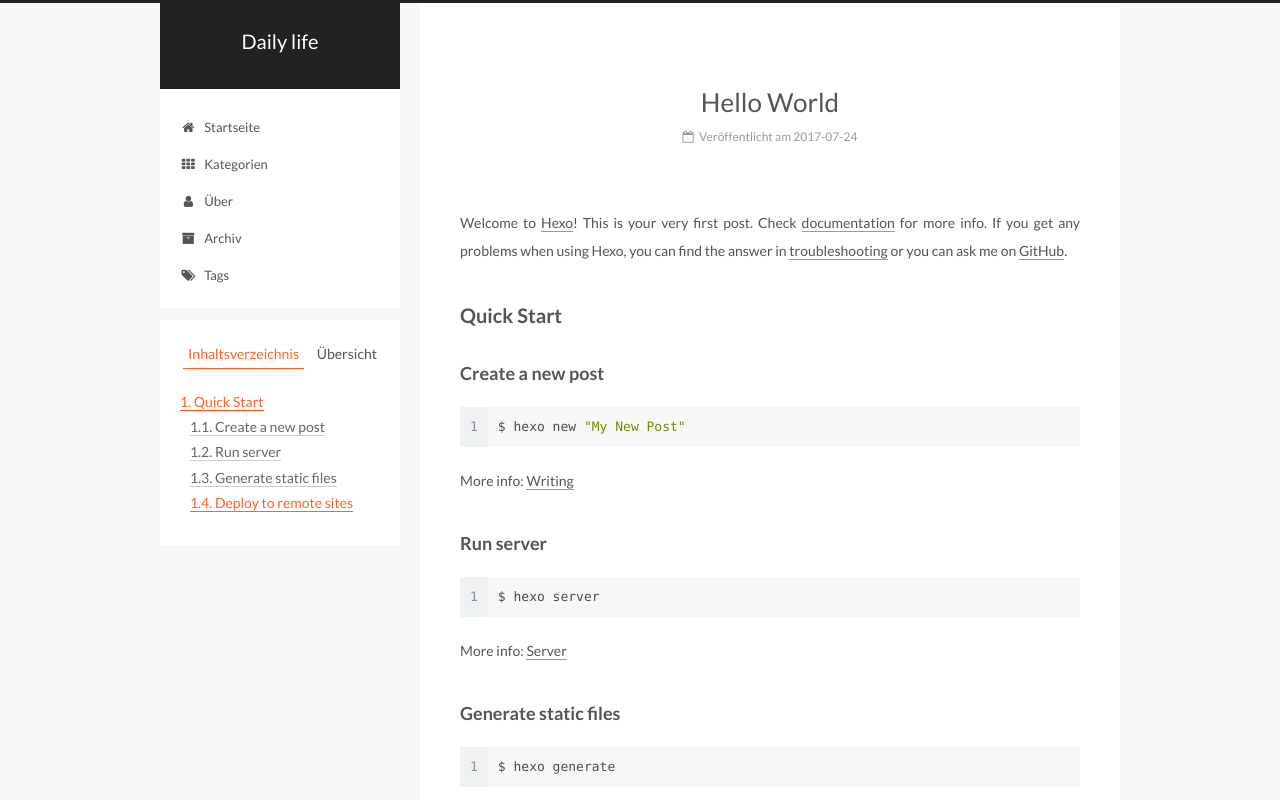
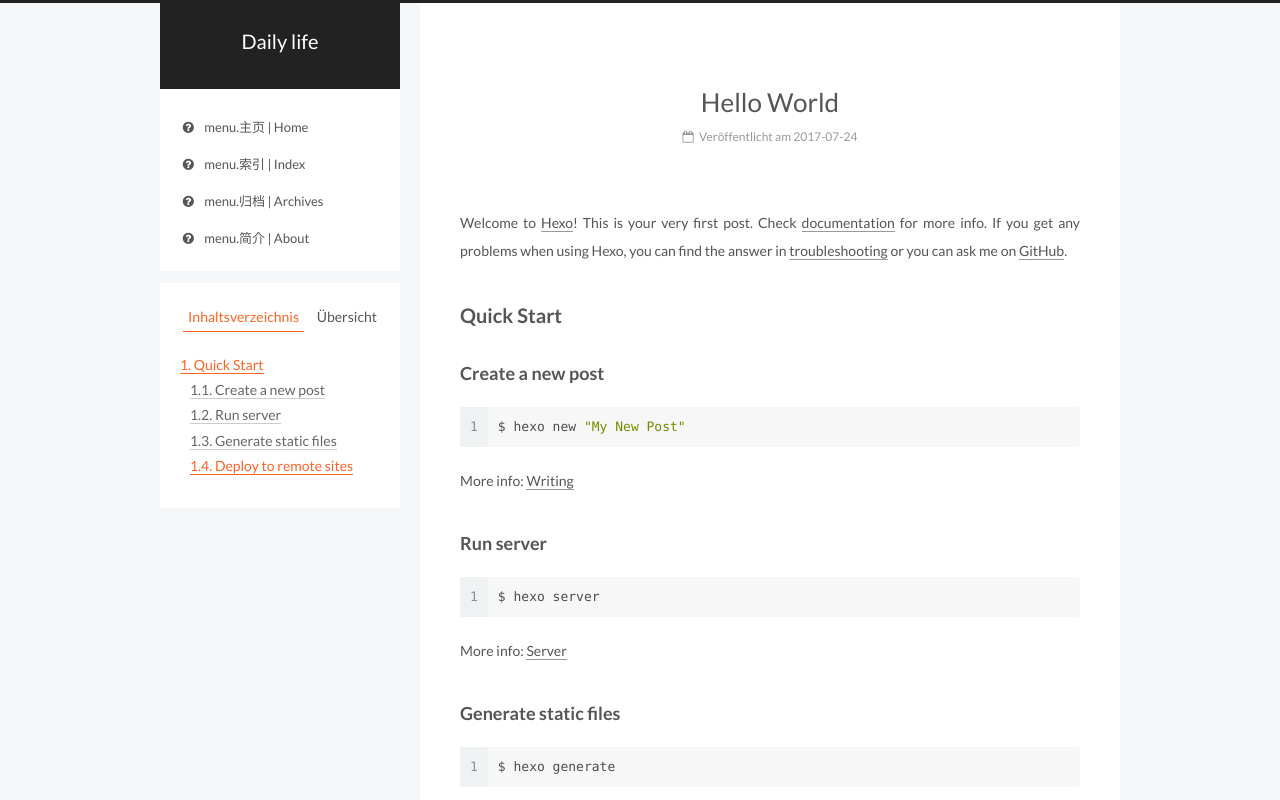
Before and after one commit to ehco3722/blog, a plain HTML site: page 2017/07/24/hello-world/index.html in a window 1280 px wide. Shown: the top 800 px of the page. Drawn offline with Linux system fonts and the light colour scheme.

Commit message:
Site updated: 2017-07-25 13:25:23

```diff
--- a/2017/07/24/hello-world/index.html
+++ b/2017/07/24/hello-world/index.html
@@ -197,52 +197,42 @@
     <ul id="menu" class="menu">
 
 
-        <li class="menu-item menu-item-home">
-          <a href="/blog/首页" rel="section">
+        <li class="menu-item menu-item-主页 | home">
+          <a href="/blog/" rel="section">
 
-              <i class="menu-item-icon fa fa-fw fa-home"></i> <br />
+              <i class="menu-item-icon fa fa-fw fa-question-circle"></i> <br />
 
-            Startseite
+            menu.主页 | Home
           </a>
         </li>
 
 
-        <li class="menu-item menu-item-categories">
-          <a href="/blog/categories/" rel="section">
+        <li class="menu-item menu-item-索引 | index">
+          <a href="/blog/index" rel="section">
 
-              <i class="menu-item-icon fa fa-fw fa-th"></i> <br />
+              <i class="menu-item-icon fa fa-fw fa-question-circle"></i> <br />
 
-            Kategorien
+            menu.索引 | Index
           </a>
         </li>
 
 
-        <li class="menu-item menu-item-about">
-          <a href="/blog/about/" rel="section">
+        <li class="menu-item menu-item-归档 | archives">
+          <a href="/blog/archives" rel="section">
 
-              <i class="menu-item-icon fa fa-fw fa-user"></i> <br />
+              <i class="menu-item-icon fa fa-fw fa-question-circle"></i> <br />
 
-            Über
+            menu.归档 | Archives
           </a>
         </li>
 
 
-        <li class="menu-item menu-item-archives">
-          <a href="/blog/archives/" rel="section">
+        <li class="menu-item menu-item-简介 | about">
+          <a href="/blog/about" rel="section">
 
-              <i class="menu-item-icon fa fa-fw fa-archive"></i> <br />
+              <i class="menu-item-icon fa fa-fw fa-question-circle"></i> <br />
 
-            Archiv
-          </a>
-        </li>
-
-
-        <li class="menu-item menu-item-tags">
-          <a href="/blog/tags/" rel="section">
-
-              <i class="menu-item-icon fa fa-fw fa-tags"></i> <br />
-
-            Tags
+            menu.简介 | About
           </a>
         </li>
 
@@ -464,7 +454,7 @@
 
 
             <div class="site-state-item site-state-posts">
-              <a href="/blog/archives/">
+              <a href="/blog/">
                 <span class="site-state-item-count">2</span>
                 <span class="site-state-item-name">Artikel</span>
               </a>
```
Also changed, not shown: 2017/07/24/我的第一篇博客/index.html (+17 -27 lines), about/index.html (+17 -27 lines), archives/2017/07/index.html (+17 -27 lines), archives/2017/index.html (+17 -27 lines), archives/index.html (+17 -27 lines), categories/Linux/index.html (+17 -27 lines), categories/index.html (+17 -27 lines), index.html (+17 -27 lines), tag/Http/index.html (+17 -27 lines), tag/Linux/index.html (+17 -27 lines), tag/网络/index.html (+17 -27 lines), tags/index.html (+17 -27 lines).
